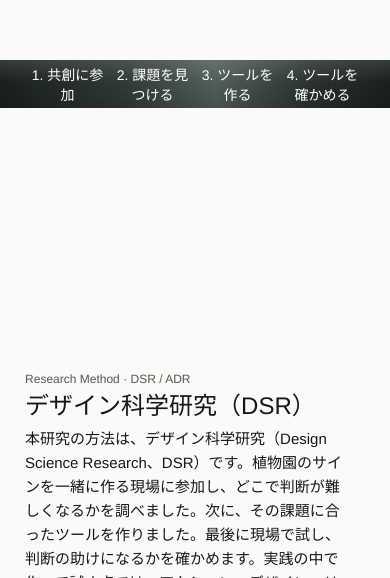
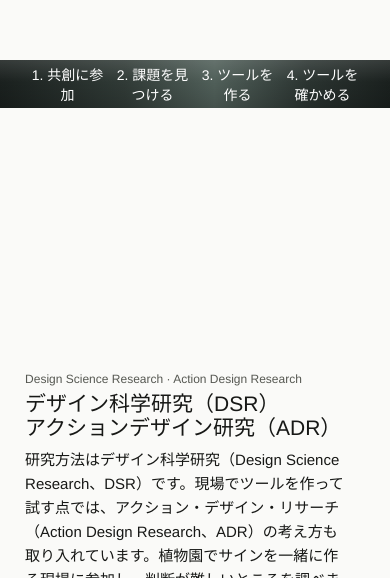
Before and after one commit to Pcerony/signage-method-slides, a plain HTML site: page index.html in a window 390 px wide. Shown: the part 266-844 px from the top of the page. Drawn offline with Linux system fonts and the light colour scheme.

Commit message:
Show DSR and ADR as two opening title lines

```diff
--- a/index.html
+++ b/index.html
@@ -4,8 +4,8 @@
   <meta charset="utf-8">
   <meta name="viewport" content="width=device-width, initial-scale=1">
   <title>Research Method</title>
-  <link rel="stylesheet" href="./styles/axis.css?v=reader-fit">
-  <script src="./scripts/axis.js?v=reader-fit" defer></script>
+  <link rel="stylesheet" href="./styles/axis.css?v=dsr-adr">
+  <script src="./scripts/axis.js?v=dsr-adr" defer></script>
 </head>
 <body>
   <main aria-label="Research method">
--- a/scripts/axis.js
+++ b/scripts/axis.js
@@ -45,9 +45,9 @@
 
   const reading = {
     0: [
-      'Design Science Research', 'デザイン科学研究（DSR）', '设计科学研究（DSR）',
+      'Design Science Research', 'デザイン科学研究（DSR）\nアクションデザイン研究（ADR）', '设计科学研究（DSR）\n行动设计研究（ADR）',
       'How can we improve the way people co-design interpretive signs in public spaces? This study follows design science research (DSR) and action design research (ADR): participate in co-design, identify problems in the process, build tools to address them, and test whether those tools are useful in practice.',
-      '本研究采用设计科学研究（Design Science Research，DSR）作为研究方法。为了改善植物园解说标识的共创，我先参与现场实践，找出难以判断的环节，再为这些问题开发工具，最后回到现场检验工具能否帮助判断。研究也借鉴了行动设计研究（ADR）中在实践现场开发和评估工具的做法。',
+      '本研究采用设计科学研究（Design Science Research，DSR），也借鉴行动设计研究（Action Design Research，ADR）在实践现场开发和评估工具的做法。为了改善植物园解说标识的共创，我先参与现场实践，找出难以判断的环节，再为这些问题开发工具，最后回到现场检验工具能否帮助判断。',
     ],
     1: [
       'Field participation', '現場への参加と観察', '现场参与与观察',
@@ -107,7 +107,7 @@
   };
 
   const japaneseCopy = {
-    0: '本研究の方法は、デザイン科学研究（Design Science Research、DSR）です。植物園のサインを一緒に作る現場に参加し、どこで判断が難しくなるかを調べました。次に、その課題に合ったツールを作りました。最後に現場で試し、判断の助けになるかを確かめます。実践の中で作って試す点では、アクション・デザイン・リサーチ（ADR）の考え方も取り入れています。',
+    0: '研究方法はデザイン科学研究（Design Science Research、DSR）です。現場でツールを作って試す点では、アクション・デザイン・リサーチ（Action Design Research、ADR）の考え方も取り入れています。植物園でサインを一緒に作る現場に参加し、判断が難しいところを調べました。次に、その課題に合ったツールを作り、現場で判断の助けになるかを確かめます。',
     1: 'まずテーマを学び、植物園でサインとその周りの環境を見ます。次に、グループで意見を出し合い、何を直すかを整理します。そのあと、新しいサインの試作案を作って現地で試します。研究者もこの流れに参加し、どの場面で判断のための情報が足りないかを見ました。',
     2: '一つ目は、今あるサインのどこを直すかを決める場面です。見方は人によって違うので、意見を比べるための共通のルールが必要でした。二つ目は、試作案を現地で試す場面です。読む人のじゃまをせず、どの情報を見たかを知る必要がありました。設計の前と後にある別々の課題なので、それぞれにツールを作りました。',
     3: '二つのツールは異なる方法を使います。I は写真を使った質的なテーマ分析です。その結果を数値でまとめ、サイン全体を見直す手がかりにします。II は視線データを使った定量分析です。作ったサインを現地で読んだときの見方を調べます。二つのツールは別々に使えます。',
@@ -122,7 +122,7 @@
   };
 
   const englishTerms = {
-    0: 'Research Method · DSR / ADR',
+    0: 'Design Science Research · Action Design Research',
     1: 'Co-design',
     2: 'Workflow Gaps',
     3: 'Tool Prototypes',
--- a/styles/axis.css
+++ b/styles/axis.css
@@ -178,7 +178,7 @@ button:active { transform: translateY(2px); }
   scrollbar-gutter: stable;
 }
 #reader > * { min-width: 0; }
-#reader h1 { margin: 0; font-size: 31px; font-weight: 300; line-height: 1.14; }
+#reader h1 { margin: 0; font-size: 31px; font-weight: 300; line-height: 1.14; white-space: pre-line; }
 #reader p { margin: 0; max-width: 76ch; font-size: 17px; line-height: 1.6; }
 #reader-methods { margin-top: 10px; color: var(--muted); font-size: 13px; line-height: 1.45; }
 #reader-methods ul { display: flex; flex-wrap: wrap; gap: 2px 12px; padding: 0; margin: 0; list-style: none; }
@@ -189,6 +189,10 @@ button:active { transform: translateY(2px); }
 #reader-media img { display: block; width: 100%; height: 130px; object-fit: contain; transition: transform 160ms var(--ease); }
 #reader-media a:hover img, #reader-media a:focus-visible img { transform: scale(.97); }
 [inert] { pointer-events: none; }
+
+@media (min-width: 761px) and (max-width: 1100px) {
+  #map:not([data-layout]) + #reader h1 { font-size: 27px; }
+}
 
 @media (max-width: 760px) {
   body { padding-top: 12px; min-height: 680px; }
@@ -205,12 +209,16 @@ button:active { transform: translateY(2px); }
   #feedback-track { font-size: 12px; }
   #reader { display: block; inline-size: 100%; max-inline-size: 100%; max-block-size: none; padding: 12px 2%; }
   #reader h1 { font-size: 24px; margin-bottom: 8px; }
+  #map:not([data-layout]) + #reader h1 { font-size: 21px; }
   #reader-methods { margin: 8px 0 12px; }
   #reader p { font-size: 15px; }
   #reader:has(#reader-media:not([hidden])) { display: grid; grid-template-columns: minmax(0, 1fr); gap: 8px; }
   #reader-media { grid-row: 2; }
   #reader-media img { height: 84px; }
 }
+@media (max-width: 360px) {
+  #map:not([data-layout]) + #reader h1 { font-size: 18px; }
+}
 @media (prefers-reduced-motion: reduce) {
   *, *::before, *::after { transition: none !important; }
 }
```
